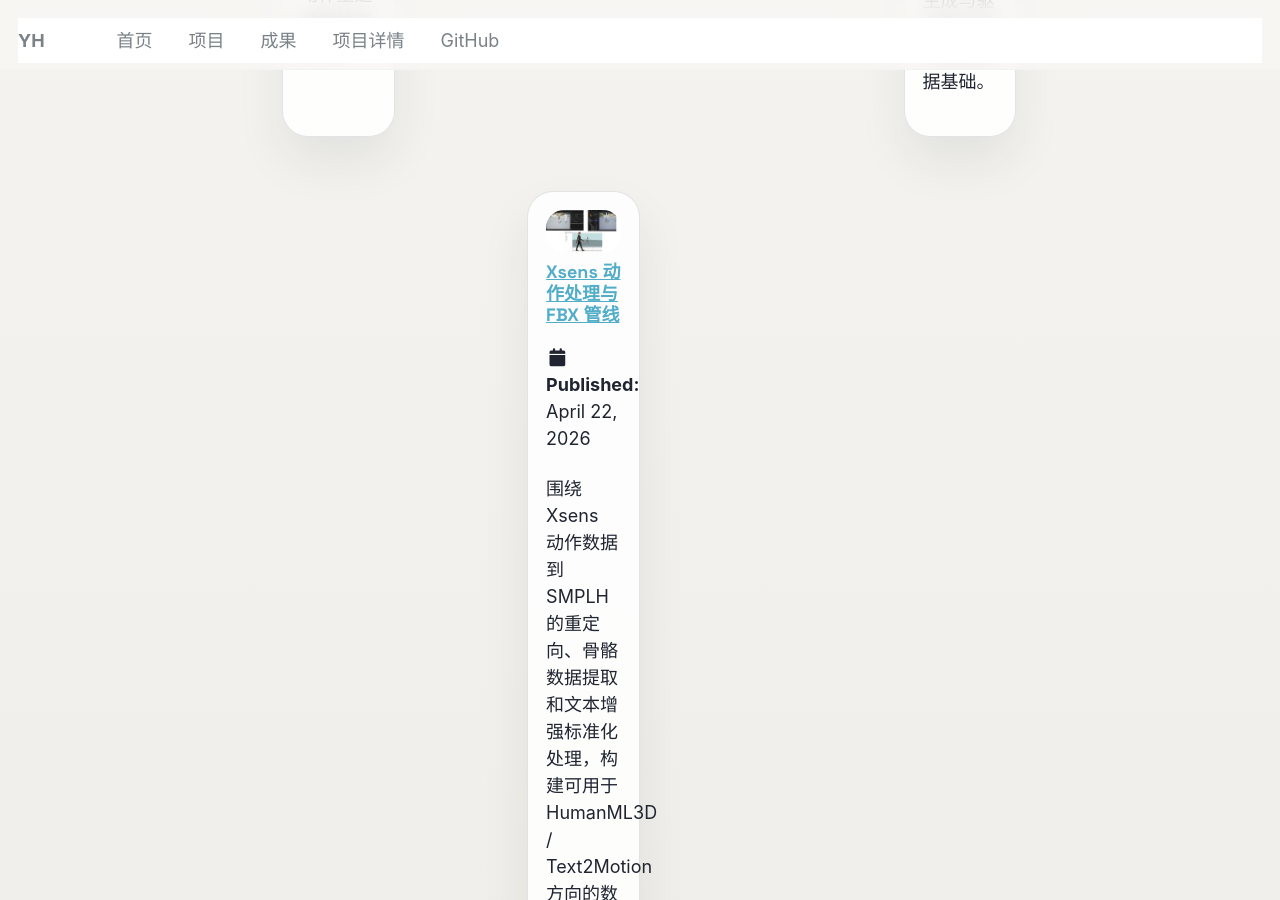
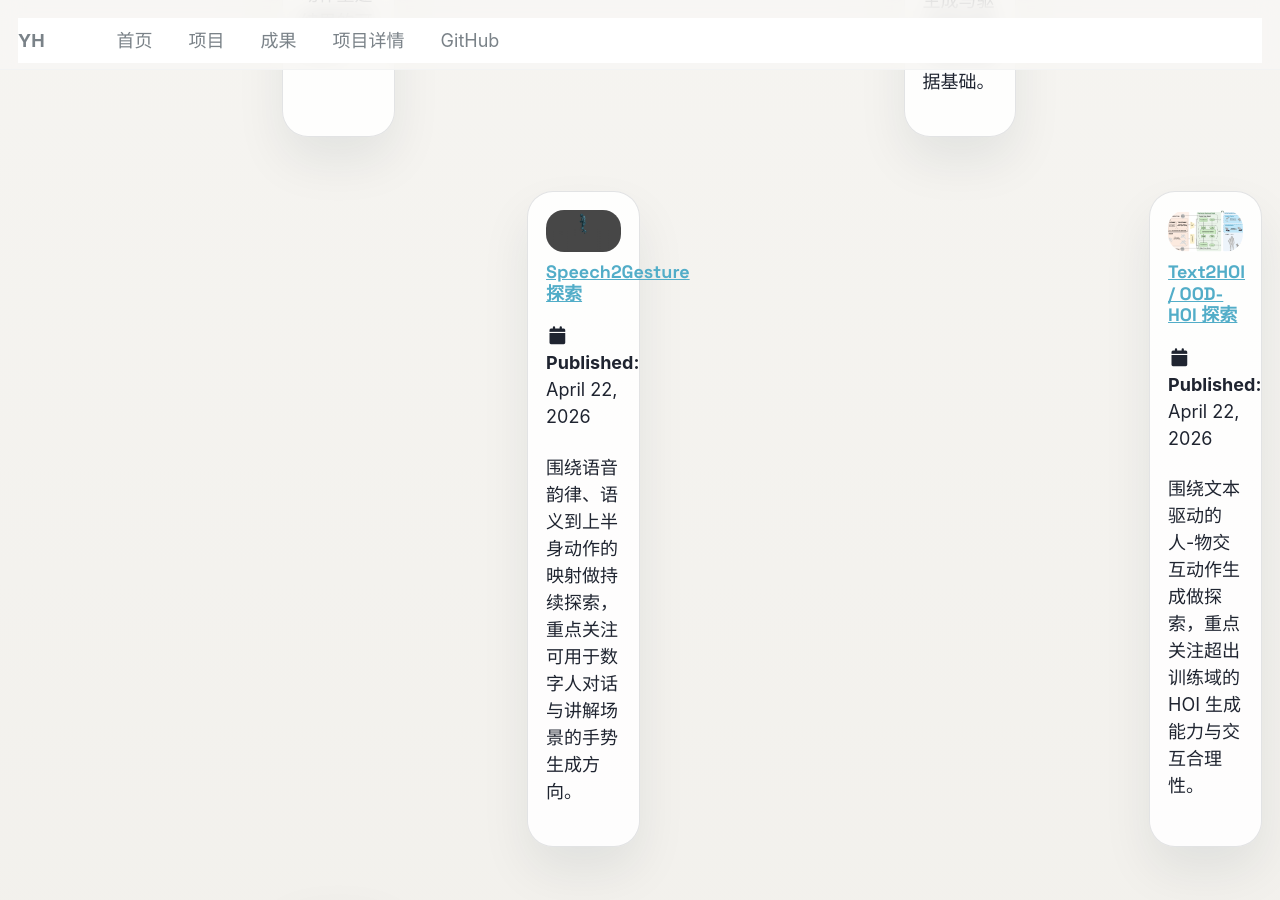
Before and after one commit to svitass/svitass.github.io, a Jekyll site: the page built from _pages/portfolio.html, in a window 1280 px wide and 900 px high, scrolled down 797 px. Built offline with Jekyll 4.4.1, drawn with Linux system fonts in a browser that asks for light colours.

Commit message:
Add Speech2Gesture and Text2HOI project pages

```diff
--- /dev/null
+++ b/_portfolio/speech2gesture-exploration.md
@@ -0,0 +1,67 @@
+---
+title: "Speech2Gesture 探索"
+collection: portfolio
+permalink: /portfolio/speech2gesture-exploration/
+excerpt: "围绕语音韵律、语义到上半身动作的映射做持续探索，重点关注可用于数字人对话与讲解场景的手势生成方向。"
+header:
+  teaser: "projects/speech2gesture-cover.png"
+author_profile: false
+---
+
+<div class="project-detail">
+  <div class="project-detail__intro">
+    <section class="project-detail__block">
+      <h2>项目定位</h2>
+      <p class="project-detail__lead">Speech2Gesture 这部分更偏探索型项目，目标是让数字人在对话、讲解、播报等场景下，不只有嘴部和表情，而是能根据语音韵律和语义内容生成更自然的上半身手势与身体节奏。</p>
+      <div class="detail-chips">
+        <span>Speech2Gesture</span>
+        <span>Upper-body Motion</span>
+        <span>SMPLH</span>
+        <span>Dialogue Avatar</span>
+      </div>
+    </section>
+    <aside class="project-detail__block">
+      <h2>我的职责</h2>
+      <ul class="detail-meta">
+        <li><strong>方向梳理</strong><br>从数字人对话场景出发，拆解 Speech2Gesture 对数据、骨骼表达和文本语义的需求。</li>
+        <li><strong>数据准备</strong><br>结合 Xsens 到 SMPLH 的管线，把后续可用于语音手势任务的动作序列整理成统一表示。</li>
+        <li><strong>场景适配</strong><br>重点关注这些手势动作能否服务于讲解型、对话型数字人，而不是只做离线动作展示。</li>
+      </ul>
+    </aside>
+  </div>
+
+  <section class="project-detail__block">
+    <h2>探索重点</h2>
+    <div class="project-visual">
+      <img src="/images/projects/speech2gesture-cover.png" alt="Speech2Gesture 方向使用的动作参考">
+      <p class="project-visual__caption">材料里没有单独命名为 Speech2Gesture 的成型结果页，这里保留的是与该方向强相关的动作参考素材。它更像是在说明我关注的动作表达形态，而不是冒充成已经完成的最终论文结果。</p>
+    </div>
+    <ul class="detail-list">
+      <li>关注语音节奏、停顿、强调和语义焦点如何映射到手势节拍与身体重心变化。</li>
+      <li>重点看上半身、手臂和躯干动作是否能提升数字人在讲解和对话时的表达感，而不是只堆全身动作幅度。</li>
+      <li>任务定义上强调可接入数字人系统，因此动作表达需要和语音驱动、表情驱动链路兼容。</li>
+    </ul>
+  </section>
+
+  <section class="project-detail__block">
+    <h2>数据与表示基础</h2>
+    <div class="project-visual">
+      <img src="/images/projects/xsens-smplh-extraction.jpg" alt="Speech2Gesture 可复用的 SMPLH 动作提取基础">
+      <p class="project-visual__caption">Speech2Gesture 的一个关键前提是动作序列必须先被整理成统一骨骼表示。这里复用了 Xsens 到 SMPLH 的提取链路，让后续语音到手势建模不会卡在数据格式层面。</p>
+    </div>
+    <ul class="detail-list">
+      <li>先把动作序列统一到 SMPLH 或等价的结构化骨骼表达，再考虑和语音文本对齐。</li>
+      <li>需要对动作片段和文本描述做标准化，减少语义标签混乱导致的训练噪声。</li>
+      <li>数据侧更偏上半身、手势节奏和交互表达，而不是单纯追求大幅度全身运动。</li>
+    </ul>
+  </section>
+
+  <section class="project-detail__block">
+    <h2>当前结论</h2>
+    <ul class="detail-result">
+      <li>Speech2Gesture 在我的项目里属于明确持续推进的方向，但当前更偏数据与任务定义探索，而不是已经闭环的单篇成果。</li>
+      <li>已经明确了它与 Xsens/SMPLH 管线、数字人实时对话场景和多源动作数据整理之间的连接关系。</li>
+      <li>后续最有价值的推进方向是把语音韵律、语义标签和可复用手势骨骼序列真正组织成可训练样本。</li>
+    </ul>
+  </section>
+</div>
--- /dev/null
+++ b/_portfolio/text2hoi-exploration.md
@@ -0,0 +1,67 @@
+---
+title: "Text2HOI / OOD-HOI 探索"
+collection: portfolio
+permalink: /portfolio/text2hoi-exploration/
+excerpt: "围绕文本驱动的人-物交互动作生成做探索，重点关注超出训练域的 HOI 生成能力与交互合理性。"
+header:
+  teaser: "projects/text2hoi-method.png"
+author_profile: false
+---
+
+<div class="project-detail">
+  <div class="project-detail__intro">
+    <section class="project-detail__block">
+      <h2>项目定位</h2>
+      <p class="project-detail__lead">Text2HOI 关注的不是单纯“人怎么动”，而是文本如何同时约束人体姿态与物体交互关系。这个方向的难点在于，生成结果不仅要看起来像动作，还要满足手和物体之间的接触、抓取和相对运动逻辑。</p>
+      <div class="detail-chips">
+        <span>Text2HOI</span>
+        <span>OOD-HOI</span>
+        <span>Human-Object Interaction</span>
+        <span>Out-of-Domain</span>
+      </div>
+    </section>
+    <aside class="project-detail__block">
+      <h2>我的职责</h2>
+      <ul class="detail-meta">
+        <li><strong>方向参与</strong><br>参与文本驱动人-物交互动作生成相关研究与结果分析，关注超出训练域的动作表达能力。</li>
+        <li><strong>效果理解</strong><br>重点看物体接触、交互合理性和 unseen object 场景下的稳定性，而不只盯人体姿态是否流畅。</li>
+        <li><strong>数字人视角</strong><br>把 HOI 任务理解成未来数字人和外部物体交互能力的延展，而不是孤立的生成基准。</li>
+      </ul>
+    </aside>
+  </div>
+
+  <section class="project-detail__block">
+    <h2>方法框架</h2>
+    <div class="project-visual">
+      <img src="/images/projects/text2hoi-method.png" alt="Text2HOI 方法框架图">
+      <p class="project-visual__caption">材料里的方法图展示了这个方向的核心：文本和物体几何一起作为输入，分别约束人体姿态分支与物体姿态分支，再通过接触引导和交互优化去减少悬浮与穿插问题。</p>
+    </div>
+    <ul class="detail-list">
+      <li>文本输入不只是普通 caption，而是需要同时约束动作类型、交互对象和动作发生方式。</li>
+      <li>生成过程中人体和物体不是独立采样，而是需要在接触关系上相互约束。</li>
+      <li>交互细化阶段会重点处理 floating object、穿模和接触不合理等典型问题。</li>
+    </ul>
+  </section>
+
+  <section class="project-detail__block">
+    <h2>结果对比</h2>
+    <div class="project-visual">
+      <img src="/images/projects/text2hoi-results.png" alt="Text2HOI 结果对比图">
+      <p class="project-visual__caption">这张结果图里可以直接看到 novel textual descriptions 和 unseen objects 两类场景，对比基线方法与 ours 在抓取、接触和姿态稳定性上的差异。</p>
+    </div>
+    <ul class="detail-list">
+      <li>在新文本描述场景下，模型需要理解动作语义变化，而不是只复述训练集里见过的模板。</li>
+      <li>在未见过的物体场景下，难点是保持物体接触关系仍然成立，而不是让人体和物体各自“看起来合理”。</li>
+      <li>这类能力对后续数字人和工具、道具、环境进行真实交互很重要。</li>
+    </ul>
+  </section>
+
+  <section class="project-detail__block">
+    <h2>为什么值得做</h2>
+    <ul class="detail-result">
+      <li>Text2HOI 把动作生成从“人怎么动”推进到“人如何和物体交互”，这对更完整的数字人行为能力是关键补充。</li>
+      <li>超出训练域的文本和物体泛化能力，决定了系统能否在真实应用里处理更开放的交互需求。</li>
+      <li>这类研究也为后续数字人和环境、道具、任务目标结合提供了动作层面的基础能力。</li>
+    </ul>
+  </section>
+</div>
```
Also changed, not shown: _pages/about.md (+24 -0 lines), images/projects/speech2gesture-cover.png (added), images/projects/text2hoi-method.png (added), images/projects/text2hoi-results.png (added).
